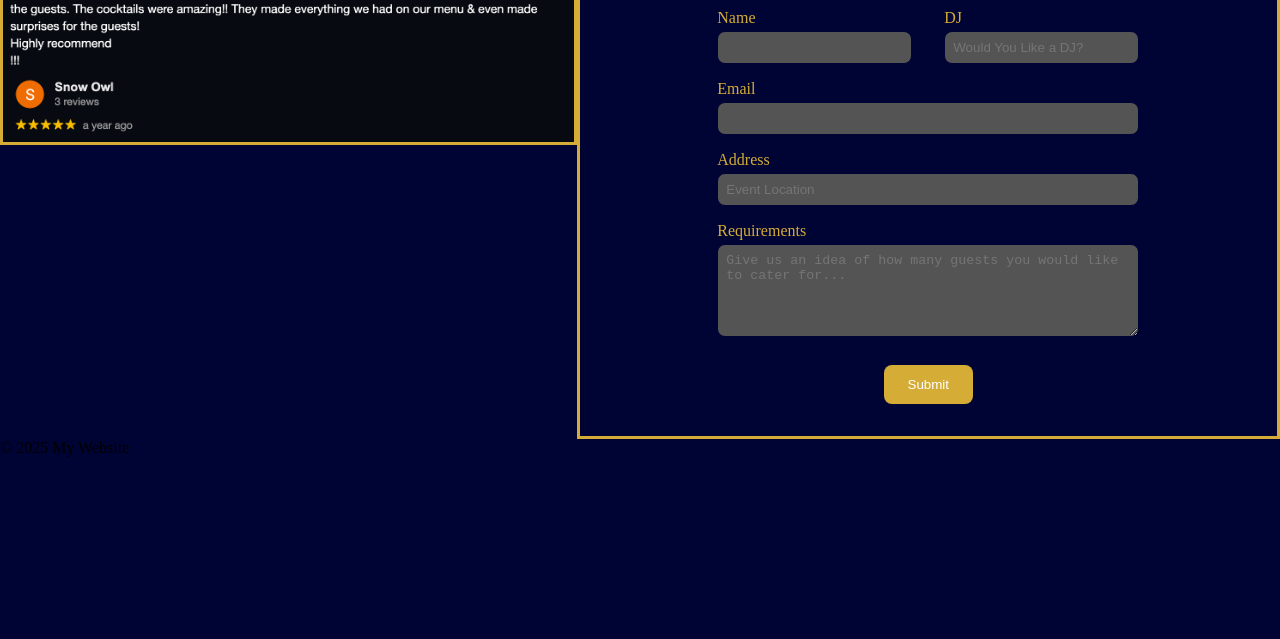
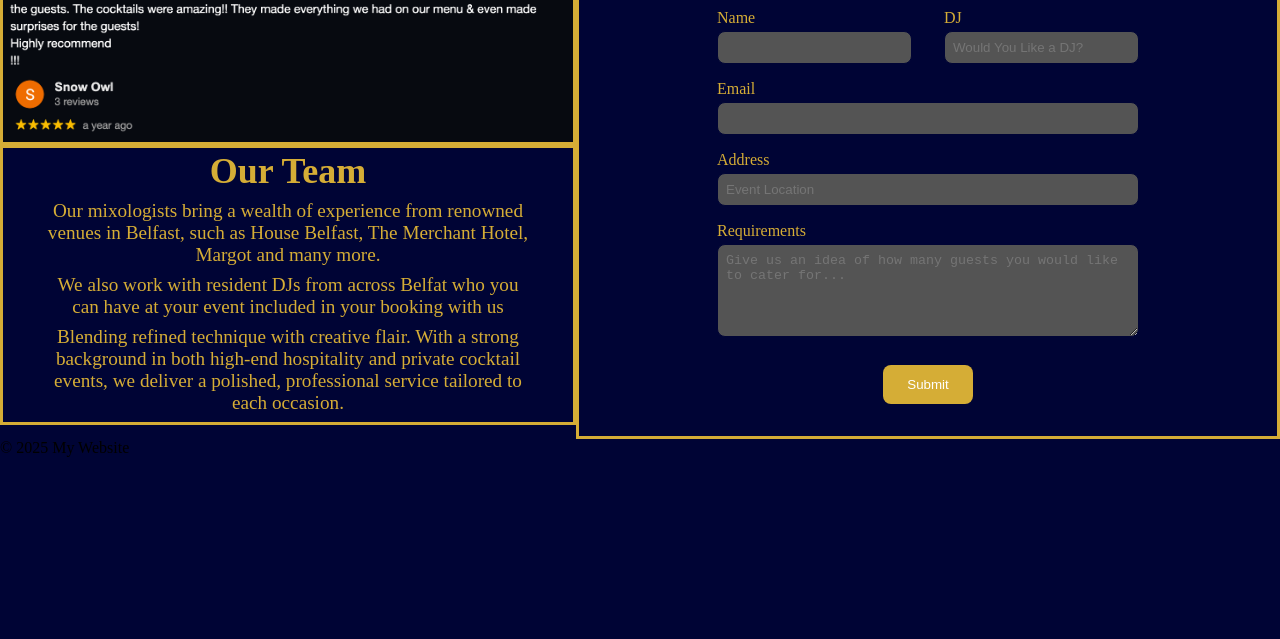
Before and after one commit to Dylan-caughey/CraftMix, a plain HTML site: page index.html in a window 1280 px wide. Shown: the part 641-1280 px from the top of the page. Drawn offline with Linux system fonts and the light colour scheme.

Commit message:
about us

```diff
--- a/assets/css/main.css
+++ b/assets/css/main.css
@@ -69,12 +69,25 @@
   object-fit: contain;  /* Ensures it doesn't stretch */
 }
 
-.revquote {
-  display: flex;         /* Enables Flexbox */
-  justify-content: center;  /* Optional: center them horizontally */
-  align-items: flex-start;
-  justify-content: space-between;
+.main-content {
+  display: flex;               /* Enables Flexbox */
+  flex-wrap: wrap;
+  flex-direction: row;         /* Two columns (default, but shown for clarity) */
+  justify-content: space-between; /* Space between the columns */
+  align-items: flex-start;     /* Align items to top */
   background-color: #000435;
+}
+
+.rev-about {
+  width: 45%;
+  box-sizing: border-box;
+}
+
+.quote-gallery {
+  width: 55%;
+  display: flex;
+  justify-content: center; /* center horizontally */
+  align-items: center;     /* center vertically (optional) */
 }
 
 .logo img {
@@ -86,7 +99,6 @@
 }
 
 #reviews {
-  width: 45%;
   display: flex;
   flex-direction: column;
   border: 3px solid #D5AD36;
@@ -101,12 +113,19 @@
 }
 
 #quote {
-  width: 55%;
   border: 3px solid #D5AD36;
+  width: 100%;
 }
 
 #quote h2 {
   color: #D5AD36;
+}
+
+#about {
+  word-wrap: break-word;
+  overflow-wrap: break-word;
+  overflow: hidden;
+  border: 3px solid #D5AD36;
 }
 
 .quote {
@@ -182,6 +201,29 @@
   display: block;
 }
 
+.about {
+  display: flex;
+  flex-direction: column;
+  width: 100%;
+  padding-top: 0.1rem;
+  justify-content: center; /* center horizontally */
+  align-items: center;     /* center vertically (optional) */
+}
+
+.about h1 {
+  padding-bottom: 0.5rem;
+  font-size: 36px;
+  color: #D5AD36;
+}
+
+.about p {
+  width: 85%;
+  padding-bottom: 0.5rem;
+  text-align: center;
+  font-size: larger;
+  color: #D5AD36;
+}
+
 input,
 textarea {
   -webkit-appearance: none;
--- a/assets/js/main.js
+++ b/assets/js/main.js
@@ -5,6 +5,7 @@ window.addEventListener("DOMContentLoaded", () => {
     loadComponent("components/hero.html", "#hero")
     loadComponent("components/reviews.html", "#reviews")
     loadComponent("components/quote.html", "#quote")
+    loadComponent("components/about.html", "#about")
   });
 
   function loadComponent(path, selector) {
--- /dev/null
+++ b/components/about.html
@@ -0,0 +1,18 @@
+<div class="about">
+    <h1 >Our Team</h1>
+
+    <p>
+        Our mixologists bring a wealth of experience from renowned venues in Belfast,
+        such as House Belfast, The Merchant Hotel, Margot and many more.
+    </p>
+
+    <p>
+        We also work with resident DJs from across Belfat who you can have at your event included in your booking with us
+    </p>
+
+    <p>
+        Blending refined technique with creative flair. With a strong background in both high-end hospitality and private cocktail events,
+        we deliver a polished, professional service tailored to each occasion.
+    </p>
+
+</div>
--- a/index.html
+++ b/index.html
@@ -13,9 +13,17 @@
   <main>
     <div id="hero"></div>
 
-    <div class="revquote">
-      <div id="reviews"></div>
-      <div id="quote"></div>
+    <div class="main-content">
+
+      <div class="rev-about">
+        <div id="reviews"></div>
+        <div id="about"></div>
+      </div>
+
+      <div class="quote-gallery">
+        <div id="quote"></div>
+      </div>
+
     </div>
 
 
```
